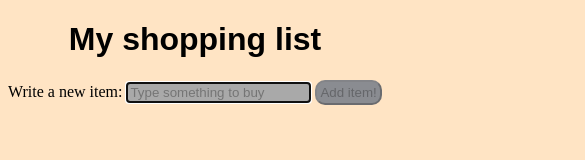
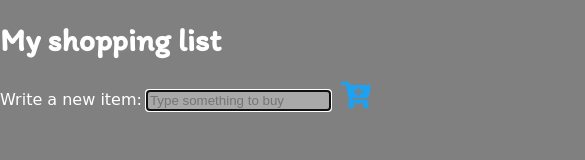
Before and after one commit to Zia18/powercoders, a plain HTML site: page shopping/index.html in a window 390 px wide. Shown: the top 160 px of the page, 585 px wide, since content can reach past the window. Drawn offline with Linux system fonts and the light colour scheme; a web font is replaced by a local one.

Commit message:
Shopping list updated with responsive.

```diff
--- a/shopping/index.html
+++ b/shopping/index.html
@@ -2,19 +2,27 @@
 <html lang="en" dir="ltr">
   <head>
     <meta charset="utf-8">
+    <meta name="viewport" content="width=device-width">
+    <link rel="stylesheet" href="small.css"
+          media="screen (min-width: 100px)">
+    <link rel="stylesheet" href="medium.css"
+          media="screen  (min-width: 600px) and (max-width: 960px)">
     <link rel="stylesheet" href="style.css" type="text/css">
+    <link href="https://fonts.googleapis.com/css?family=Itim|Patua+One" rel="stylesheet">
+    <link rel="stylesheet" href="https://use.fontawesome.com/releases/v5.6.3/css/all.css" integrity="sha384-UHRtZLI+pbxtHCWp1t77Bi1L4ZtiqrqD80Kn4Z8NTSRyMA2Fd33n5dQ8lWUE00s/" crossorigin="anonymous">
     <script src="shopping.js"></script>
     <title>shopping</title>
   </head>
 
-  <body class="body">
+  <body class="body" >
     <h1>My shopping list</h1>
     <!-- Controls to add new items go here -->
     <div>
       <label for="item">Write a new item:</label>
       <input type="text" id="item"
              placeholder="Type something to buy">
-      <button class="button">Add item!</button>
+
+      <button><i class="fas fa-cart-plus fa-2x"></i></button>
     </div>
 
     <ul>
--- a/shopping/shopping.js
+++ b/shopping/shopping.js
@@ -25,7 +25,6 @@ document.addEventListener('DOMContentLoaded', function (event) {
       return;
     }
 
-
     shoppingList.appendChild(createNewListItem(trimmedValue));
     inputBox.value = '';
     addItemButton.disabled = true;
@@ -33,6 +32,7 @@ document.addEventListener('DOMContentLoaded', function (event) {
 
   addItemButton.disabled = true;
   inputBox.focus();
+
 });
 
 /**
--- /dev/null
+++ b/shopping/small.css
@@ -0,0 +1,15 @@
+body{
+  min-width: 100px;
+  max-width: 200px;
+}
+label {
+  position: absolute;
+  align-content: center;
+  display: inline-block;
+}
+
+#item {
+  position: absolute;
+  align-content: center;
+
+}
--- a/shopping/style.css
+++ b/shopping/style.css
@@ -1,33 +1,48 @@
-.button {
-  background-color: #8a8c91;
-  padding: 3px;
-  border-radius: 10px;
+.body {
+  width: 2000px;
+  display: inline-block;
+  margin: 0px auto;
 }
 
 button {
-  background-color: black;
+  background: transparent;
+  border: none;
+  color: #1DA1F2;
 }
 
-ul li button {
-  border-radius: 10px;
-  background-color: #8a8c91;
+ul, li {
+  color: white;
+  margin: 10px;
+  border-color: white;
+  color: white;
+}
+
+.fa-trash {
+  color: red;
   margin: 10px;
 }
 
 .body {
-  background-color: bisque;
+  background-color: gray;
+}
+
+label {
+  color: white;
+  font-family: 'Patua One', cursive;
 }
 
 ul {
   list-style: none;
+  font-family: 'Patua One', cursive;
 }
-
 
 input {
   background-color: darkgrey;
 }
 
 h1 {
-  font-family: 'aril', sans-serif;
-  text-align: center;
+  font-family: 'Itim', cursive;
+  margin-right: 1em;
+  margin-bottom: 0.2;
+  color: white;
 }
```
Also changed, not shown: shopping/cart.svg (added), shopping/medium.css (added), 2 other files.
